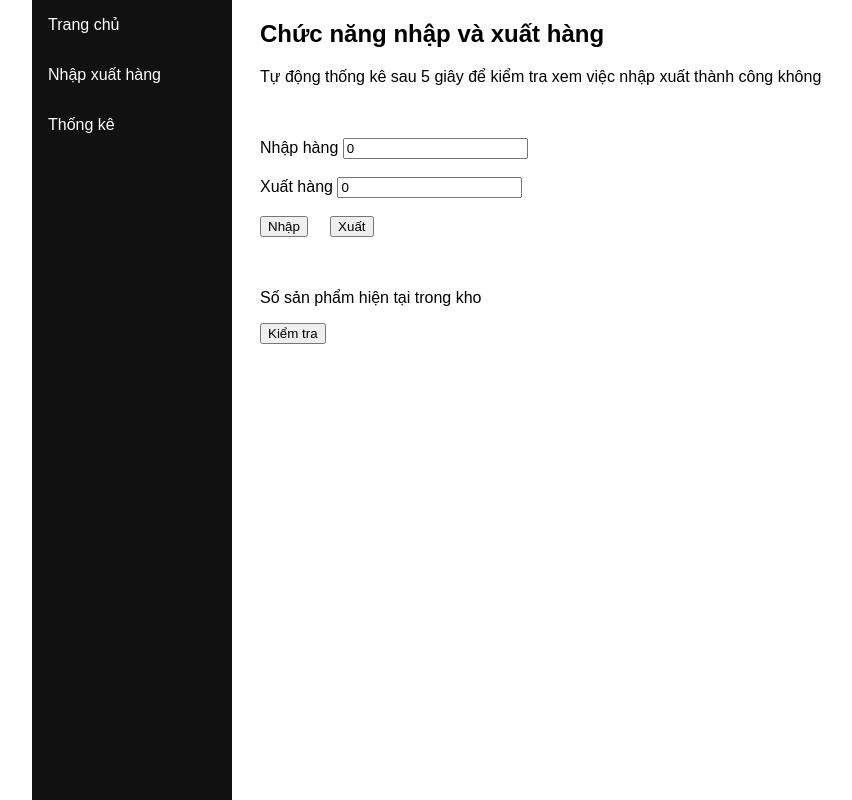
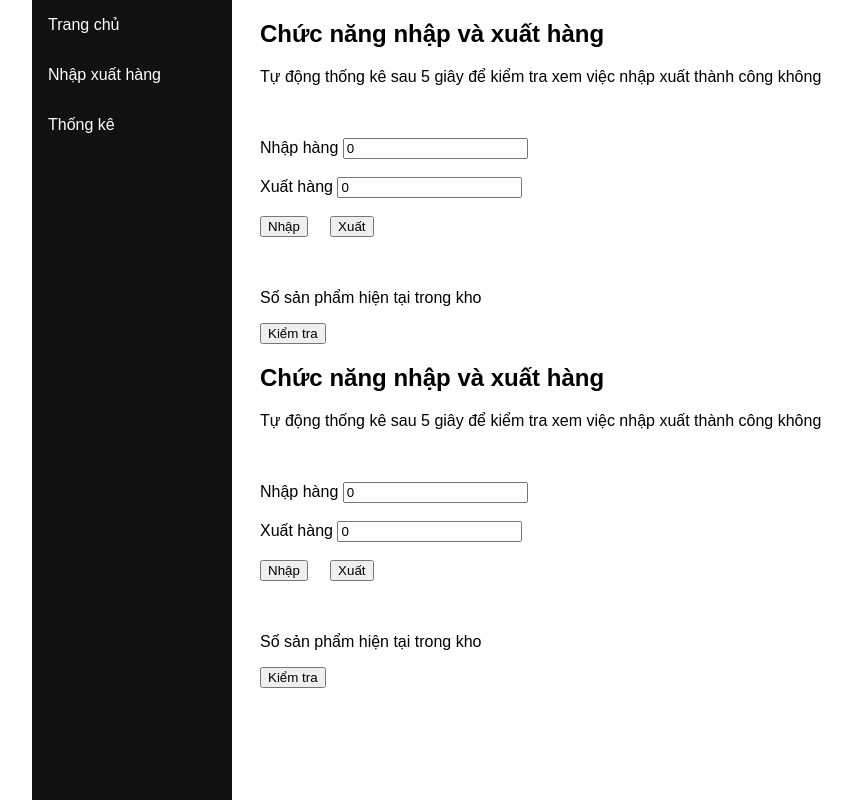
Before and after one commit to B1907097/N1_KC326, a plain HTML site: page nhapxuat.html in a window 1280 px wide. Shown: the whole page, without its empty margins (68-920 px from the left). Drawn offline with nearby package versions, Linux system fonts and the light colour scheme; no server answers.

Commit message:
thay doi 1

```diff
--- a/nhapxuat.html
+++ b/nhapxuat.html
@@ -1,3 +1,168 @@
+
+
+<!DOCTYPE html>
+<html lang="en">
+<head>
+<title>Nhap/Xuat</title>
+<meta charset="utf-8">
+<meta name="viewport" content="width=device-width, initial-scale=1">
+<script
+src="https://cdnjs.cloudflare.com/ajax/libs/Chart.js/2.9.4/Chart.js">
+</script>
+
+<script>
+  function nhapHang(dat,b)
+    {
+        var request = new XMLHttpRequest();
+        var urlHere = "https://api.thingspeak.com/update?";
+
+        urlHere = urlHere + "api_key=B7YEB991P32QMK16&field3="+ dat;
+        request.open('GET', urlHere, true);
+        request.send();
+        setTimeout(function(){
+          b();
+        }, 5000);
+    }
+  function xuatHang(dat,b)
+    {
+        var request = new XMLHttpRequest();
+        var urlHere = "https://api.thingspeak.com/update?";
+        urlHere = urlHere + "api_key=B7YEB991P32QMK16&field4="+ dat;
+
+        if (parseInt(dat)<=tonKho) {
+          request.open('GET', urlHere, true);
+          request.send();
+        }else{
+          alert("Hàng không đủ để xuất!");
+        }
+        setTimeout(function(){
+          b();
+        },5000);
+    }
+  function thongKe()
+    {
+        var request = new XMLHttpRequest();
+        var urlHere = "https://api.thingspeak.com/update?";
+        urlHere = "https://api.thingspeak.com/channels/1713664feeds.json";
+        request.open('GET', urlHere, true);
+        request.onload = function() {
+            if (request.status == 200) {
+                var data = JSON.parse(request.responseText);
+                //console.log(data);
+                var length = data.feeds.length;  //kich thuoc du lieu
+                //loc bo cac phan tu null
+                dataNhap = new Array();
+                dataXuat = new Array();
+                for(i=0;i<length;i++){
+                  if (data.feeds[i].field3 != null){
+                    dataNhap.push(data.feeds[i].field3);
+                  }
+                  if (data.feeds[i].field3 != null){
+                    dataXuat.push(data.feeds[i].field3);
+                  }
+                }
+                // hiển thị số lượng tồn kho
+                tongXuat=0, tongNhap=0, tonKho=0;
+                //tính tổng xuất
+                for(i=0;i<dataXuat.length;i++){
+                  tongXuat += parseInt(dataXuat[i]);
+                }
+                //tính tổng nhập
+                for(i=0;i<dataNhap.length;i++){
+                  tongNhap += parseInt(dataNhap[i]);
+                }
+                //tính tồn kho
+                tonKho = tongNhap - tongXuat;
+                document.getElementById("thongke").innerHTML = "Tổng số sản phẩm đang trong kho:"+tonKho;
+                //Ve bieu đồ nhập xuất
+
+            } else {
+            // We reached our target server, but it returned an error
+            }
+        };
+        request.send();
+
+
+        //request.open('GET', urlHere, true);
+        //request.send();
+    }
+</script>
+<style>
+* {
+  box-sizing: border-box;
+}
+
+body {
+  margin: 200;
+  font-family: Arial, Helvetica, sans-serif;
+}
+
+/* Style the side navigation */
+.sidenav {
+  height: 100%;
+  width: 200px;
+  position: fixed;
+  z-index: 1;
+  top: 0;
+  left: 100px;
+  background-color: #111;
+  overflow-x: hidden;
+}
+
+
+/* Side navigation links */
+.sidenav a {
+  color: white;
+  padding: 16px;
+  text-decoration: none;
+  display: block;
+}
+
+/* Change color on hover */
+.sidenav a:hover {
+  background-color: #ddd;
+  color: black;
+}
+
+/* Style the content */
+.content {
+  margin-left: 300px;
+  padding-left: 20px;
+}
+</style>
+</head>
+<body onload="thongKe()">
+
+<div class="sidenav">
+  <a href="https://b1907097.github.io/N1_KC326/">Trang chủ</a>
+  <a href="https://b1907097.github.io/N1_KC326/nhapxuat.html">Nhập xuất hàng</a>
+  <a href="https://b1907097.github.io/N1_KC326/thongke.html">Thống kê</a>
+</div>
+
+<div class="content">
+  <h2>Chức năng nhập và xuất hàng</h2>
+  <p>Tự động thống kê sau 5 giây để kiểm tra xem việc nhập xuất thành công không</p>
+  <!--form chính-->
+  <!--Ứng dụng này sử dụng Field4 và 5 để lưu trữ thông tin-->
+  <form name="form1">
+        <br> <br>
+        <label for="Nhap">Nhập hàng</label>
+        <input type="text" id="nhap" value="0"> <br> <br>
+        <label for="Xuat">Xuất hàng</label>
+        <input type="text" id="xuat" value="0"> <br> <br>
+        <input type = "button" value = "Nhập" onclick = "nhapHang(form1.nhap.value,thongKe)"> &nbsp; &nbsp;
+        <input type = "button" value = "Xuất" onclick = "xuatHang(form1.xuat.value,thongKe)">
+  </form>
+  <br> <br>
+  <p>Số sản phẩm hiện tại trong kho</p>
+  <form name="form2">
+        <input type = "button" value = "Kiểm tra" onclick = "thongKe()">
+  </form>
+  <p id="thongke"> </p>
+</div>
+
+</body>
+</html>
 
 <!DOCTYPE html>
 <html lang="en">
```
Also changed, not shown: thongke.html (+1 -1 lines).
